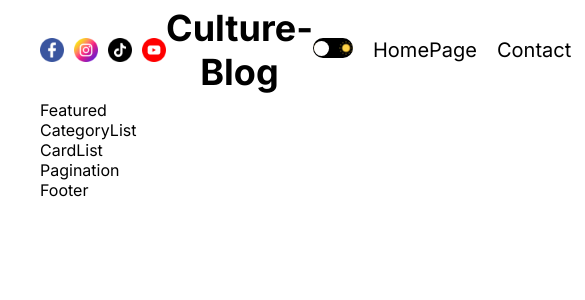
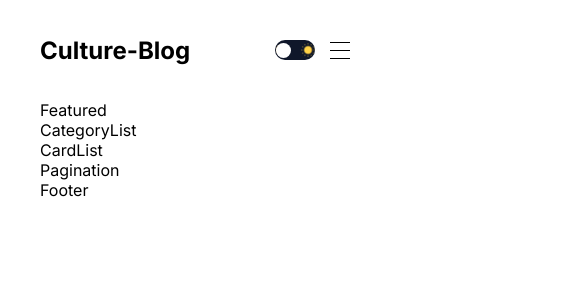
Before and after one commit to Kevincxv/blog-app, a Next.js app: page / in a window 390 px wide. Shown: the top 300 px of the page, 585 px wide, since content can reach past the window. Built offline with nearby package versions, Linux system fonts and the light colour scheme.

Commit message:
Hamburger Menu / API

```diff
--- a/src/app/globals.css
+++ b/src/app/globals.css
@@ -19,6 +19,20 @@ body {
 a {
    color: inherit;
    text-decoration: none;
+}
+
+.dark {
+    --bg: #262c31;
+    --textColor: #ddd;
+    --softBg: #f0f0f0;
+    --softTextColor: #626262;
+}
+
+.light {
+    --bg: white;
+    --textColor: black;
+    --softBg: #f0f0f0;
+    --softTextColor: #626262;
 }
 
 .container {
--- a/src/app/layout.js
+++ b/src/app/layout.js
@@ -2,6 +2,8 @@ import NavBar from "@/components/navbar/NavBar";
 import "./globals.css";
 import { Inter } from "next/font/google";
 import Footer from "@/components/footer/Footer";
+import { ThemeContextProvider } from "@/context/ThemeContext";
+import ThemeProvider from "@/providers/ThemeProvider";
 
 const inter = Inter({ subsets: ["latin"] });
 
@@ -14,6 +16,8 @@ export default function RootLayout({ children }) {
   return (
     <html lang="en">
       <body className={inter.className}>
+        <ThemeContextProvider>
+          <ThemeProvider>
             <div className="container">
               <div className="wrapper">
                 <NavBar />
@@ -21,6 +25,8 @@ export default function RootLayout({ children }) {
                 <Footer />
               </div>
             </div>
+          </ThemeProvider>
+        </ThemeContextProvider>
       </body>
     </html>
   );
--- a/src/components/authLinks/AuthLinks.jsx
+++ b/src/components/authLinks/AuthLinks.jsx
@@ -1,20 +1,46 @@
-import React from 'react'
+"use client";
+
+import React, { use } from 'react'
 import styles from "./authLinks.module.css"
 import Link from 'next/link'
+import { useState } from 'react';
 
 const AuthLinks = () => {
+
+  const [open, setOpen] = useState(false)
 
   const status = "notauthenticated"
 
   return (
     <>
     {status === "notauthenticated" ? (
-        <Link href="/login">Login</Link>
+        <Link href="/login" className={styles.link}>Login</Link>
     ) : (
         <>
-        <Link href="/write">Logout</Link>
-        {/* <span className={styles.link}>Logout</span> */}
+        <Link href="/write" className={styles.link}>Logout</Link>
+        <span className={styles.link}>Logout</span>
         </>
+    )}
+
+    <div className={styles.burger} onClick={() => setOpen(!open)}>
+      <div className={styles.line}></div>
+      <div className={styles.line}></div>
+      <div className={styles.line}></div>
+    </div>
+    {open && (
+      <div className={styles.responsiveMenu}>
+        <Link href="/">Homepage</Link>
+        <Link href="/">Contact</Link>
+        <Link href="/">About</Link>
+        {status === "notauthenticated" ? (
+          <Link href="/login" className={styles.link}>Login</Link>
+          ) : (
+            <>
+            <Link href="/write" className={styles.link}>Logout</Link>
+            <span className={styles.link}>Logout</span>
+        </>
+      )}
+      </div>
     )}
     </>
   );
--- a/src/components/authLinks/authLinks.module.css
+++ b/src/components/authLinks/authLinks.module.css
@@ -0,0 +1,45 @@
+.link {
+    cursor: pointer;
+}
+
+.burger {
+    width: 20px;
+    height: 16px;
+    flex-direction: column;
+    justify-content: space-between;
+    cursor: pointer;
+    display: none;
+}
+
+.line {
+    width: 100%;
+    height: 2%;
+    background-color: var(--textColor);
+}
+
+.responsiveMenu {
+    position: absolute;
+    top: 100px;
+    left: 0;
+    background-color: var(--bg);
+    height: calc(100% - 100px);
+    width: 100%;
+    display: flex;
+    flex-direction: column;
+    align-items: center;
+    justify-content: center;
+    gap: 50px;
+    font-size: 36px;
+    z-index: 999;
+}
+
+@media screen and (max-width: 640px) {
+    .burger {
+        display: flex;
+    }
+
+    .link {
+        display: none;
+    }
+
+}
--- a/src/components/navbar/NavBar.jsx
+++ b/src/components/navbar/NavBar.jsx
@@ -17,13 +17,13 @@ const NavBar = () => {
           <div className={styles.logo}>Culture-Blog</div>
           <div className={styles.links}>
             <ThemeToggle />
-            <Link href="/">HomePage</Link>
-            <Link href="/">Contact</Link>
-            <Link href="/">About</Link>
+            <Link href="/" className={styles.link}>HomePage</Link>
+            <Link href="/" className={styles.link}>Contact</Link>
+            <Link href="/" className={styles.link}>About</Link>
             <AuthLinks />
         </div>
     </div>
   )
 }
 
-export default NavBar
+export default NavBar;
--- a/src/components/navbar/navbar.module.css
+++ b/src/components/navbar/navbar.module.css
@@ -23,4 +23,40 @@
     gap: 20px;
     flex: 1;
     font-size: 20px;
+    align-items: center;
 }
+
+@media screen and (max-width: 1280px) {
+    .logo {
+        font-size: 32px
+    }
+    .links {
+        font-size: 18px;
+        gap: 15px
+    }
+}
+
+@media screen and (max-width: 1024px) {
+    .social {
+        display: none;
+    }
+
+    .logo {
+        text-align: left;
+    }
+}
+
+@media screen and (max-width: 768px) {
+    .logo {
+        font-size: 24px;
+    }
+}
+
+@media screen and (max-width: 640px) {
+    .links {
+        justify-content: flex-end;
+    }
+    .link {
+        display: none;
+    }
+}
--- a/src/components/themeToggle/ThemeToggle.jsx
+++ b/src/components/themeToggle/ThemeToggle.jsx
@@ -1,15 +1,35 @@
+"use client";
+
 import React from 'react'
 import styles from './themeToggle.module.css'
 import Image from "next/image"
+import { useContext } from 'react';
+import { ThemeContext } from '@/context/ThemeContext';
+
 
 const ThemeToggle = () => {
+
+  const {toggle, theme} = useContext(ThemeContext);
+
   return (
-    <div className={styles.container}>
+    <div
+      className={styles.container}
+      onClick={toggle}
+      style={
+        theme === "dark" ? {backgroundColor: "white"} : {backgroundColor: "#0f172a"}
+      }>
         <Image src="/moon.png" alt='' width={14} height={14} />
-        <div className={styles.ball}></div>
+        <div
+          className={styles.ball}
+            style= {
+              theme === "dark"
+              ? {left: 1, background: "0f172a"}
+              : {right: 1, background: "white"}
+            }
+          ></div>
         <Image src="/sun.png" alt='' width={14} height={14} />
     </div>
   )
-}
+};
 
 export default ThemeToggle
--- a/src/components/themeToggle/themeToggle.module.css
+++ b/src/components/themeToggle/themeToggle.module.css
@@ -1,4 +1,4 @@
-.container {
+ .container {
     width: 40px;
     height: 20px;
     border-radius: 50px;
--- /dev/null
+++ b/src/context/ThemeContext.jsx
@@ -0,0 +1,32 @@
+"use client";
+
+import { createContext, useEffect, useState } from "react";
+
+export const ThemeContext = createContext();
+
+const getFromLocalStorage = () => {
+  if (typeof window !== "undefined") {
+    const value = localStorage.getItem("theme");
+    return value || "light";
+  }
+};
+
+export const ThemeContextProvider = ({ children }) => {
+  const [theme, setTheme] = useState(() => {
+    return getFromLocalStorage();
+  });
+
+  const toggle = () => {
+    setTheme(theme === "light" ? "dark" : "light");
+  };
+
+  useEffect(() => {
+    localStorage.setItem("theme", theme);
+  }, [theme]);
+
+  return (
+    <ThemeContext.Provider value={{ theme, toggle }}>
+      {children}
+    </ThemeContext.Provider>
+  );
+};
--- /dev/null
+++ b/src/providers/ThemeProvider.jsx
@@ -0,0 +1,20 @@
+"use client";
+
+import { ThemeContext } from "@/context/ThemeContext";
+import React, { useContext, useEffect, useState } from "react";
+
+const ThemeProvider = ({children}) => {
+    const {theme} = useContext(ThemeContext)
+
+    const [mounted, setMounted] = useState(false);
+
+    useEffect(() => {
+        setMounted(true);
+    }, []);
+
+    if (mounted) {
+        return <div className={theme}>{children}</div>
+    }
+}
+
+export default ThemeProvider;
```
Lines whose indentation alone changed are shown as unchanged.
